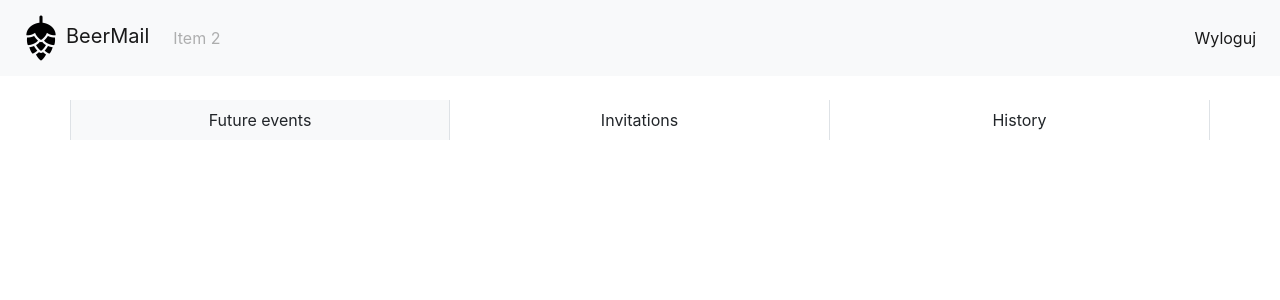
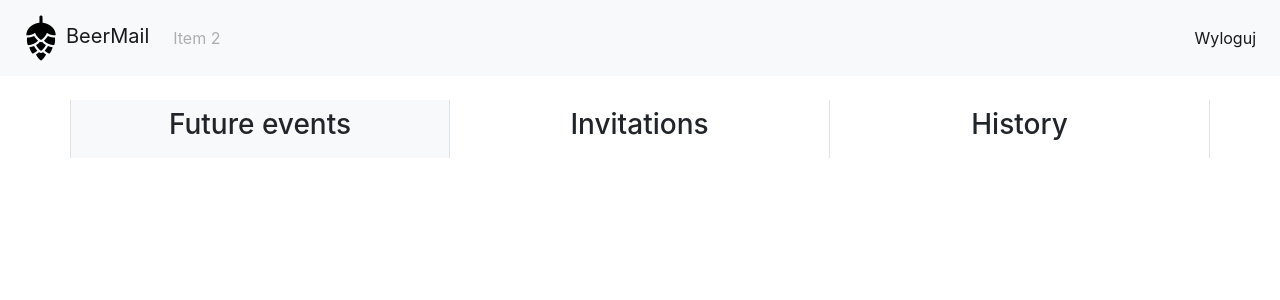
Before and after one commit to GrzegorzCzaprowski/beer_mail, a React (Create React App) app in the folder frontend/: page / in a window 1280 px wide. Shown: the top 300 px of the page. Built offline with nearby package versions, Linux system fonts and the light colour scheme; no server answers; sample sign-in values are in the browser's storage.

Commit message:
Add History panel headers

```diff
--- a/frontend/src/sites/App.js
+++ b/frontend/src/sites/App.js
@@ -47,17 +47,17 @@ class App extends React.Component {
             <div className="col-4 event-nav-com text-center border-right border-left pt-2 pb-2"
             style={{backgroundColor: this.state.location.futureEvents ? this.state.navColor: "transparent"}}
             onClick={this.handleFuture}>
-              Future events
+              <h3>Future events</h3>
             </div>
             <div className="col-4 event-nav-com text-center border-right pt-2 pb-2"
             style={{backgroundColor: this.state.location.invitations ? this.state.navColor: "transparent"}}
             onClick={this.handleInvitations}>
-              Invitations
+              <h3>Invitations</h3>
             </div>
             <div className="col-4 event-nav-com text-center border-right pt-2 pb-2"
             style={{backgroundColor: this.state.location.history ? this.state.navColor: "transparent"}}
             onClick={this.handleHistory}>
-              History
+              <h3>History</h3>
             </div>
           </div>
           <div className="row main border-left border-right ">
--- a/frontend/src/sites/components/History.js
+++ b/frontend/src/sites/components/History.js
@@ -67,15 +67,25 @@ class History extends React.Component {
    return (
      <div className={classnames("history", this.props.styleName) } style={this.props.style}>
         <div className="row justify-content-center mb-3">
-            <Search filter={this.filterData} changeHandler={this.handleSearch} styleName="form-inline justify-content-center">
-                <button className="btn btn-outline-success ml-2"  type="button" onClick={this.loadEvents}><FontAwesomeIcon icon={faSyncAlt} /></button>
+            <Search filter={this.filterData} changeHandler={this.handleSearch} styleName="form-inline justify-content-center" barClass="col-10">
+                <button className="btn btn-outline-success "  type="button" onClick={this.loadEvents}><FontAwesomeIcon icon={faSyncAlt} /></button>
             </Search>
         </div>
-        <div className="row ml-4 mr-4 border-top">
+        <div className="row ml-4 mr-4 border-top ">
+            <div className="col-12 ">
+                <div className="row border-bottom">
+                    <div className="col-3 text-center pt-3 pb-3"><h4 className="border-left border-right vertical-align-center m-0">Name</h4></div>
+                    <div className="col-3 text-center pt-3 pb-3"><h4 className="border-right vertical-align-center m-0">Host</h4></div>
+                    <div className="col-3 text-center pt-3 pb-3"><h4 className="border-right vertical-align-center m-0">Place</h4></div>
+                    <div className="col-3 text-center pt-3 pb-3"><h4 className="border-right vertical-align-center m-0">Date</h4></div>
+                </div>
+            </div>
             {
                 this.state.copyData.map((event, i) => {
+
                     return (
                         <div className="col-12">
+
                             {event.name}
                         </div>
                     )
```
